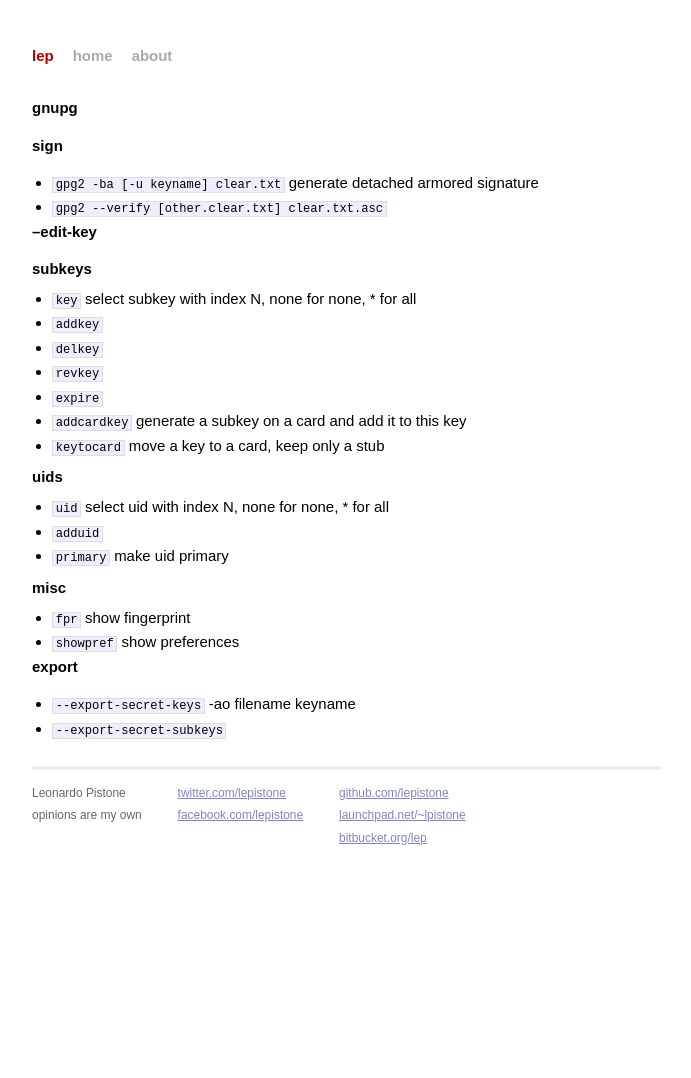
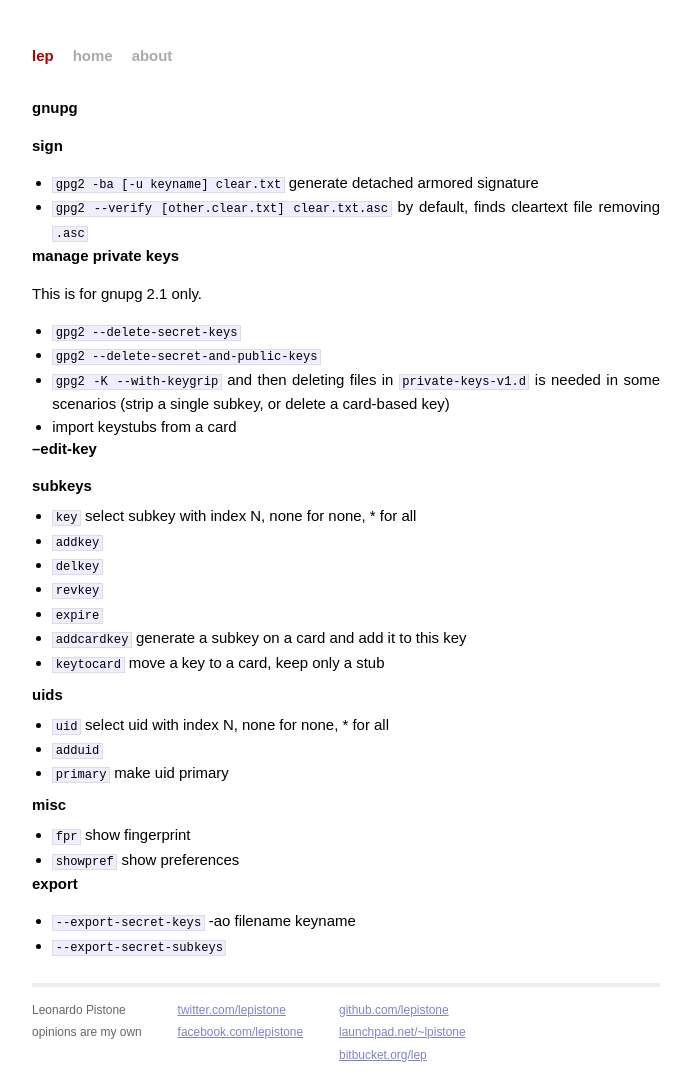
Before and after one commit to lepistone/lepistone.github.io, a Jekyll site: the page built from gnupg.md, in a window 1280 px wide. Shown: the whole page, without its empty margins (294-985 px from the left). Built offline with Jekyll 4.4.1, drawn with Linux system fonts in a browser that asks for light colours; Markdown is read by kramdown in place of the engine named in the settings; before the commit the page ends 945 px from its top, so only the background shows below that.

Commit message:
gpg: more magic key management

```diff
--- a/gnupg.md
+++ b/gnupg.md
@@ -4,7 +4,16 @@ layout: cheatsheet
 ---
 # sign
 - `gpg2 -ba [-u keyname] clear.txt` generate detached armored signature
-- `gpg2 --verify [other.clear.txt] clear.txt.asc`
+- `gpg2 --verify [other.clear.txt] clear.txt.asc` by default, finds cleartext
+  file removing `.asc`
+
+# manage private keys
+This is for gnupg 2.1 only.
+- `gpg2 --delete-secret-keys`
+- `gpg2 --delete-secret-and-public-keys`
+- `gpg2 -K --with-keygrip` and then deleting files in `private-keys-v1.d` is
+  needed in some scenarios (strip a single subkey, or delete a card-based key)
+- import keystubs from a card
 
 # --edit-key
 
```
